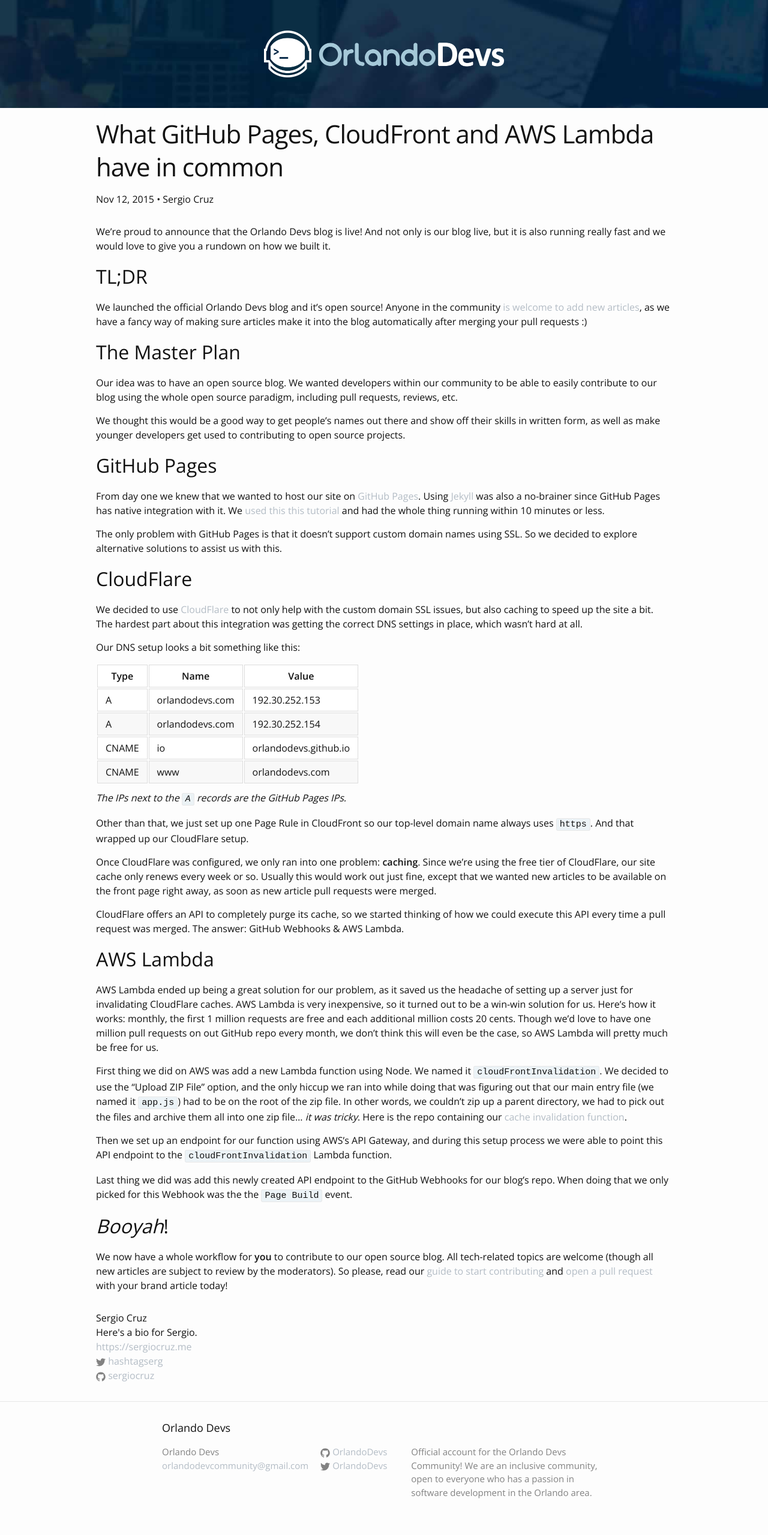
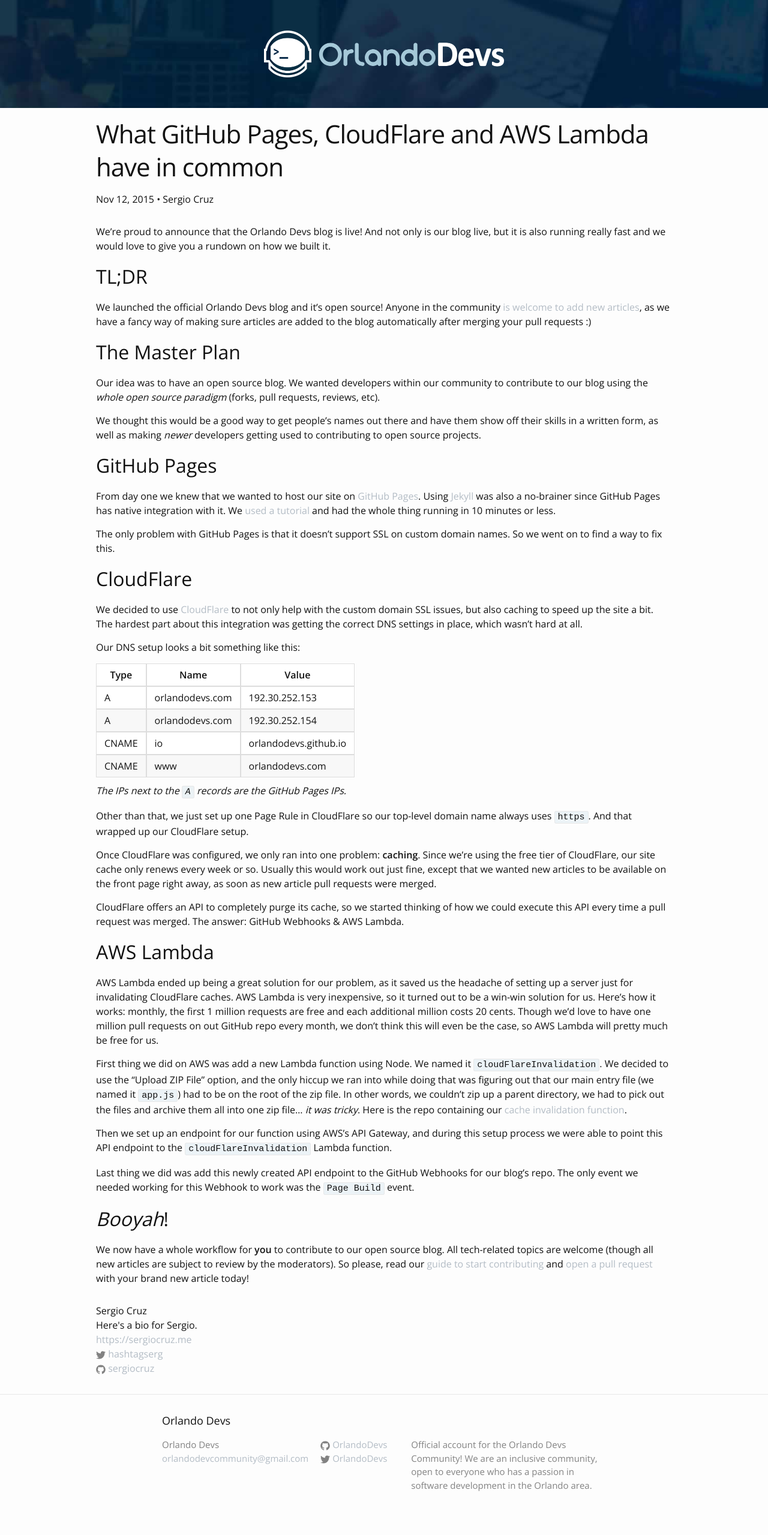
Before and after one commit to OrlandoDevs/orlandodevs.github.io, a Jekyll site: the page built from _posts/2015-11-19-github-pages-cloudfront-aws-lambda.md, in a window 1280 px wide. Shown: the whole page at 60% size. Built offline with Jekyll 4.4.1, drawn with Linux system fonts in a browser that asks for light colours.

Commit message:
More revisions

```diff
--- a/_posts/2015-11-19-github-pages-cloudfront-aws-lambda.md
+++ b/_posts/2015-11-19-github-pages-cloudfront-aws-lambda.md
@@ -1,11 +1,11 @@
 ---
 layout: post
-title:  "What GitHub Pages, CloudFront and AWS Lambda have in common"
+title:  "What GitHub Pages, CloudFlare and AWS Lambda have in common"
 author: sergiocruz
 date:   2015-11-12 14:30:39
 categories:
   - github pages
-  - cloudfront
+  - cloudflare
   - aws lambda
   - jekyll
 ---
@@ -13,19 +13,19 @@
 
 ## TL;DR
 
-We launched the official Orlando Devs blog and it's open source! Anyone in the community [is welcome to add new articles](https://github.com/OrlandoDevs/orlandodevs.github.io/blob/master/CONTRIBUTING.md), as we have a fancy way of making sure articles make it into the blog automatically after merging your pull requests :)
+We launched the official Orlando Devs blog and it's open source! Anyone in the community [is welcome to add new articles](https://github.com/OrlandoDevs/orlandodevs.github.io/blob/master/CONTRIBUTING.md), as we have a fancy way of making sure articles are added to the blog automatically after merging your pull requests :)
 
 ## The Master Plan
 
-Our idea was to have an open source blog. We wanted developers within our community to be able to easily contribute to our blog using the whole open source paradigm, including pull requests, reviews, etc.
+Our idea was to have an open source blog. We wanted developers within our community to contribute to our blog using the _whole open source paradigm_ (forks, pull requests, reviews, etc).
 
-We thought this would be a good way to get people's names out there and show off their skills in written form, as well as make younger developers get used to contributing to open source projects.
+We thought this would be a good way to get people's names out there and have them show off their skills in a written form, as well as making _newer_ developers getting used to contributing to open source projects.
 
 ## GitHub Pages
 
-From day one we knew that we wanted to host our site on [GitHub Pages](https://pages.github.com/). Using [Jekyll](https://jekyllrb.com) was also a no-brainer since GitHub Pages has native integration with it. We [used this this tutorial](https://help.github.com/articles/using-jekyll-with-pages) and had the whole thing running within 10 minutes or less.
+From day one we knew that we wanted to host our site on [GitHub Pages](https://pages.github.com/). Using [Jekyll](https://jekyllrb.com) was also a no-brainer since GitHub Pages has native integration with it. We [used a tutorial](https://help.github.com/articles/using-jekyll-with-pages) and had the whole thing running in 10 minutes or less.
 
-The only problem with GitHub Pages is that it doesn't support custom domain names using SSL. So we decided to explore alternative solutions to assist us with this.
+The only problem with GitHub Pages is that it doesn't support SSL on custom domain names. So we went on to find a way to fix this.
 
 ## CloudFlare
 
@@ -42,7 +42,7 @@
 
 _The IPs next to the `A` records are the GitHub Pages IPs._
 
-Other than that, we just set up one Page Rule in CloudFront so our top-level domain name always uses `https`. And that wrapped up our CloudFlare setup.
+Other than that, we just set up one Page Rule in CloudFlare so our top-level domain name always uses `https`. And that wrapped up our CloudFlare setup.
 
 Once CloudFlare was configured, we only ran into one problem: **caching**. Since we're using the free tier of CloudFlare, our site cache only renews every week or so. Usually this would work out just fine, except that we wanted new articles to be available on the front page right away, as soon as new article pull requests were merged.
 
@@ -52,12 +52,12 @@
 
 AWS Lambda ended up being a great solution for our problem, as it saved us the headache of setting up a server just for invalidating CloudFlare caches. AWS Lambda is very inexpensive, so it turned out to be a win-win solution for us. Here's how it works: monthly, the first 1 million requests are free and each additional million costs 20 cents. Though we'd love to have one million pull requests on out GitHub repo every month, we don't think this will even be the case, so AWS Lambda will pretty much be free for us.
 
-First thing we did on AWS was add a new Lambda function using Node. We named it `cloudFrontInvalidation`. We decided to use the "Upload ZIP File" option, and the only hiccup we ran into while doing that was figuring out that our main entry file (we named it `app.js`) had to be on the root of the zip file. In other words, we couldn't zip up a parent directory, we had to pick out the files and archive them all into one zip file... _it was tricky_. Here is the repo containing our [cache invalidation function](https://github.com/OrlandoDevs/cache-purger).
+First thing we did on AWS was add a new Lambda function using Node. We named it `cloudFlareInvalidation`. We decided to use the "Upload ZIP File" option, and the only hiccup we ran into while doing that was figuring out that our main entry file (we named it `app.js`) had to be on the root of the zip file. In other words, we couldn't zip up a parent directory, we had to pick out the files and archive them all into one zip file... _it was tricky_. Here is the repo containing our [cache invalidation function](https://github.com/OrlandoDevs/cache-purger).
 
-Then we set up an endpoint for our function using AWS's API Gateway, and during this setup process we were able to point this API endpoint to the `cloudFrontInvalidation` Lambda function.
+Then we set up an endpoint for our function using AWS's API Gateway, and during this setup process we were able to point this API endpoint to the `cloudFlareInvalidation` Lambda function.
 
-Last thing we did was add this newly created API endpoint to the GitHub Webhooks for our blog's repo. When doing that we only picked for this Webhook was the the `Page Build` event.
+Last thing we did was add this newly created API endpoint to the GitHub Webhooks for our blog's repo. The only event we needed working for this Webhook to work was the `Page Build` event.
 
 ## _Booyah_!
 
-We now have a whole workflow for **you** to contribute to our open source blog. All tech-related topics are welcome (though all new articles are subject to review by the moderators). So please, read our [guide to start contributing](https://github.com/OrlandoDevs/orlandodevs.github.io/blob/master/CONTRIBUTING.md) and [open a pull request](https://github.com/OrlandoDevs/orlandodevs.github.io/compare) with your brand article today!
+We now have a whole workflow for **you** to contribute to our open source blog. All tech-related topics are welcome (though all new articles are subject to review by the moderators). So please, read our [guide to start contributing](https://github.com/OrlandoDevs/orlandodevs.github.io/blob/master/CONTRIBUTING.md) and [open a pull request](https://github.com/OrlandoDevs/orlandodevs.github.io/compare) with your brand new article today!
--- a/_sass/_layout.scss
+++ b/_sass/_layout.scss
@@ -295,12 +295,13 @@
     }
 
     table {
+      border-spacing: 0;
       display: block;
-      width: 100%;
+      margin: 0 0 10px 0;
       overflow: auto;
       word-break: normal;
       word-break: keep-all;
-      margin: 0 0 10px 0;
+      width: 100%;
 
       th {
         font-weight: bold
```
